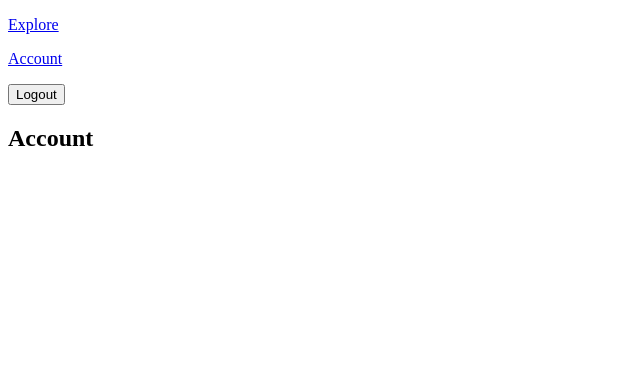
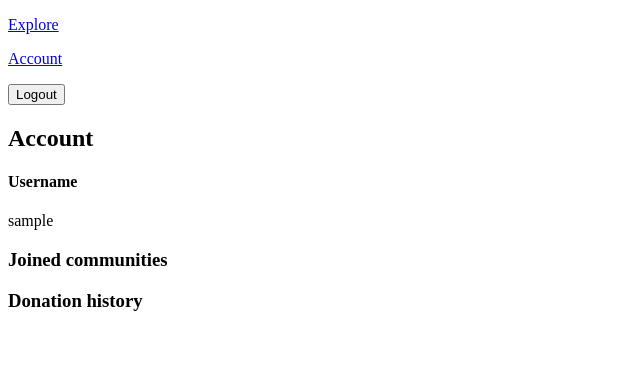
Before and after one commit to rachelleelcn/ITEC4012-CharityApp, a Django app: page /account/ in a window 1280 px wide. Shown: the top 365 px of the page, without its empty margins (0-640 px from the left). Run offline with Django 3.2, Linux system fonts and the light colour scheme; the visitor is signed in with stand-in values (Sample User, id 1).

Commit message:
implemented account page

```diff
--- a/charityApp/templates/account.html
+++ b/charityApp/templates/account.html
@@ -13,7 +13,27 @@
             <input type="submit" value="Logout">
         </form>
     </nav>
+
     <h2>Account</h2>
+
+    <h4>Username</h4>
+    <p>{{ user.username }}</p>
+
+    <h3>Joined communities</h3>
+    {% for community in userCommunities %}
+        <p>{{ community.communityID }}</p>
+        <a href="/explore/{{ community.communityID|lower|cut:" " }}"><input type="button" value="View"></a>
+        <br>
+    {% endfor %}
+
+    <h3>Donation history</h3>
+    {% for history in userHistories %}
+        <p>{{ history.date }}</p>
+        <p>{{ history.communityName }}</p>
+        <p>{{ history.charityName }}</p>
+        <p>${{ history.amount }}</p>
+        <br>
+    {% endfor %}
 
 </body>
 </html>
--- a/charityApp/templates/explore.html
+++ b/charityApp/templates/explore.html
@@ -18,7 +18,7 @@
 
     <h3>Featured communities</h3>
 
-    {# Create communities #}
+    {# Create featured communities #}
     {% for community in communities %}
         {% if community.featured %}
             <div>
@@ -50,6 +50,7 @@
 
     <h3>Our communities</h3>
 
+    {# Create non-featured communities #}
     {% for community in communities %}
         {% if community.featured == False %}
             <div>
--- a/charityApp/views.py
+++ b/charityApp/views.py
@@ -12,6 +12,7 @@
 from .models import Community_History
 from .models import Community_Charity
 from .models import Community_Comment
+from django.contrib.auth.models import User
 
 
 # Create your views here.
@@ -76,13 +77,17 @@
     #cotm = Community.objects.get(id=1)
     #print(cotm.community_charity_set.all())
 
-    # userCommunityCount = User_Community.objects.values('username').annotate(count=Count('username'))
-    # print(userCommunityCount)
+
     return render(request, 'explore.html', {'communities': communities, 'communityUserCount': communityUserCount, 'charities': charities})
 
 @login_required(login_url="/login")
 def account(request):
-    return render(request, 'account.html')
+    user = request.user
+    # userCommunityCount = User_Community.objects.values('username').annotate(count=Count('username'))
+    # print(userCommunityCount)
+    userCommunities = User_Community.objects.filter(username=user)
+    userHistories = User_History.objects.filter(username=user)
+    return render(request, 'account.html', {'user': user, 'userCommunities': userCommunities, 'userHistories': userHistories})
 
 @login_required(login_url="/login")
 def animals(request):
```
